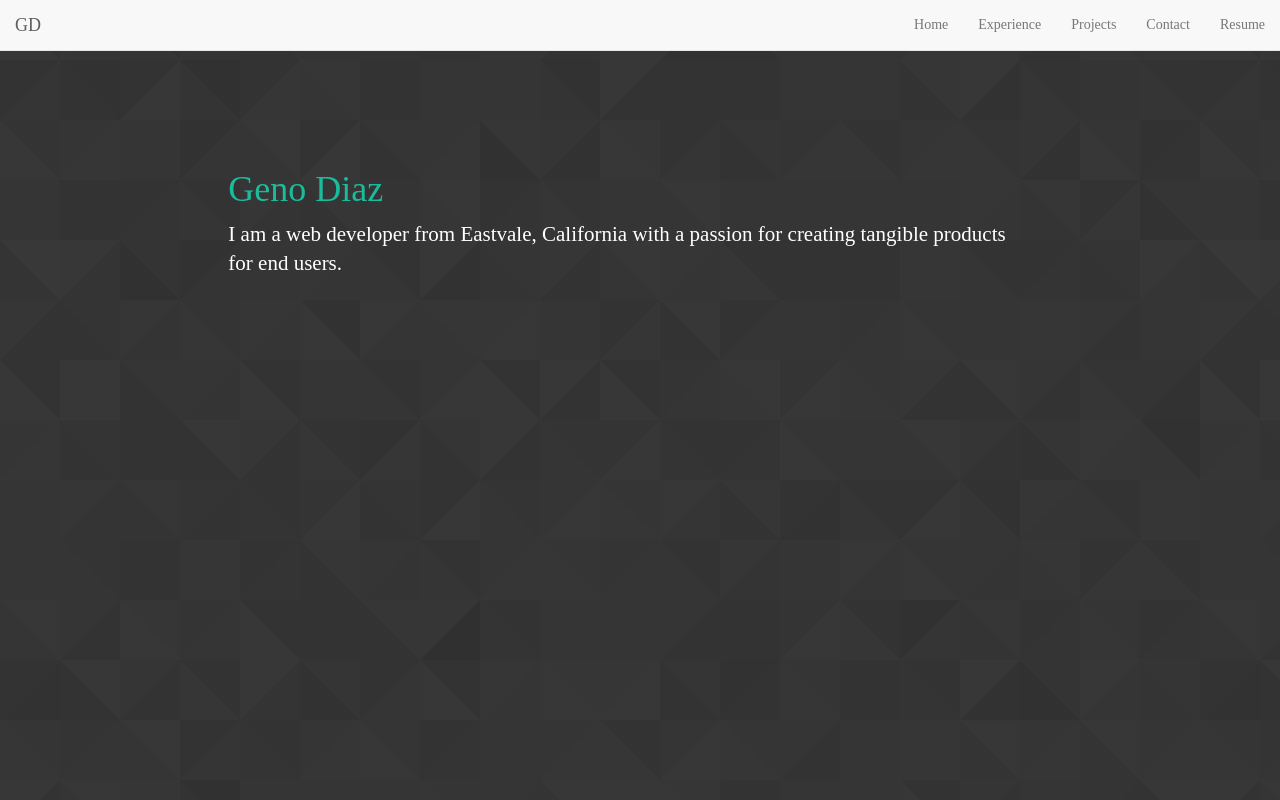
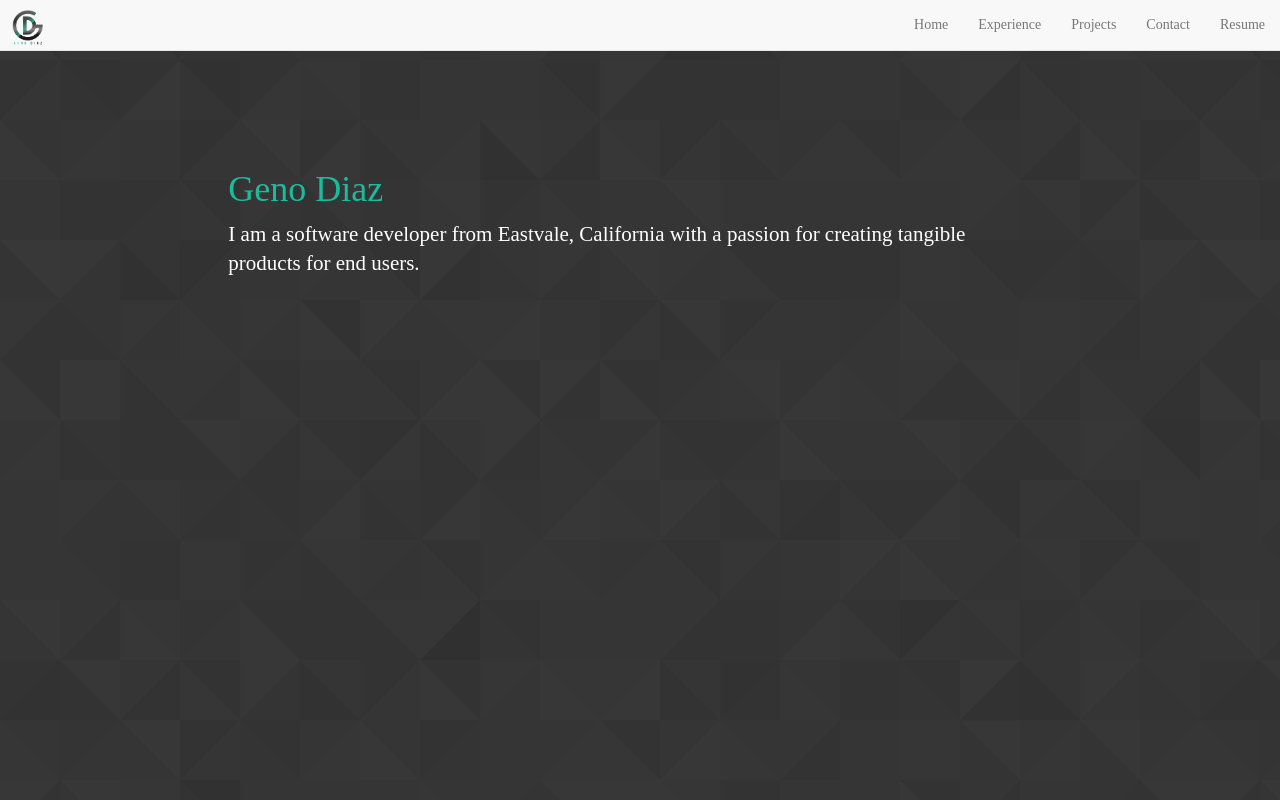
Before and after one commit to GenoD/GenoD.github.io, a plain HTML site: page index.html in a window 1280 px wide. Shown: the top 800 px of the page. Drawn offline with nearby package versions, Linux system fonts and the light colour scheme.

Commit message:
Added Logo
Added and formatted logo in top left

```diff
--- a/index.html
+++ b/index.html
@@ -14,6 +14,9 @@
 <body>
     <nav class="navbar navbar-default navbar-fixed-top">
         <div class="container-fluid">
+            <a class="navbar-brand" href="#page-top" style="padding: 10px 10px 10px 10px;">
+                <img class="img-divider" src="img/mylogo.png" height="35" align="left" width="35">
+            </a>
             <div class="navbar-header">
                 <button type="button" class="navbar-toggle collapsed" data-toggle="collapse" data-target="#navbar" aria-expanded="false" aria-controls="navbar">
                     <span class="sr-only">Toggle navigation</span>
@@ -21,7 +24,6 @@
                     <span class="icon-bar"></span>
                     <span class="icon-bar"></span>
                 </button>
-                <a class="navbar-brand" href="#TopOfPage">GD</a>
             </div>
             <div id="navbar" class="navbar-collapse collapse">
                 <ul class="nav navbar-nav navbar-right">
@@ -41,7 +43,7 @@
             <div id="headDiv" class="row" style="height: 900px;">
                 <div id="introP" class="col-sm-8 col-sm-offset-2 text-left fadeInDown animated" style="padding-top: 100px; padding-left: 20px; padding-right: 20px;">
                     <h1>Geno Diaz</h1>
-                    <p class="lead">I am a web developer from Eastvale, California with a passion for creating tangible products for end users.</p>
+                    <p class="lead">I am a software developer from Eastvale, California with a passion for creating tangible products for end users.</p>
                 </div>
             </div>
         </div>
@@ -96,7 +98,7 @@
                     <div class="col-sm-3">
                         <p>HTML/CSS</p>
                         <div class="progress">
-                            <div class="progress-bar progress-bar-striped active experience" role="progressbar" style="width:50%">
+                            <div class="progress-bar progress-bar-striped active experience" role="progressbar" style="width:60%">
                                 Intermediate
                             </div>
                         </div>
```
Also changed, not shown: img/mylogo.png (added).
